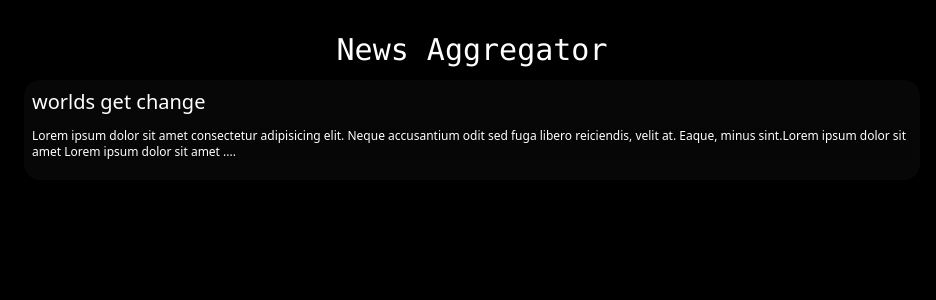
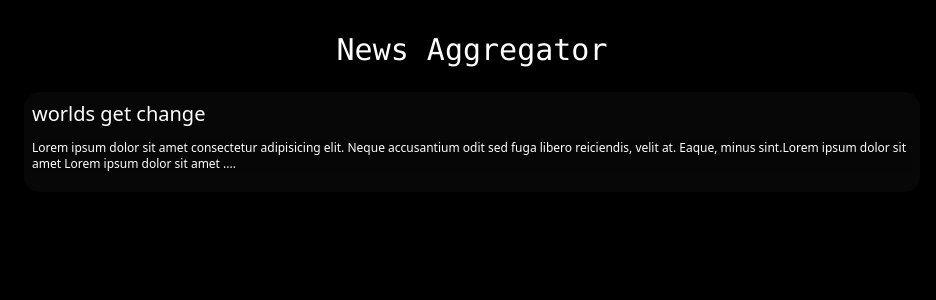
Before and after one commit to axait/news-aggregator, a Next.js app: page / in a window 1280 px wide. Shown: the top 300 px of the page, without its empty margins (168-1104 px from the left). Built offline with nearby package versions, Linux system fonts and the light colour scheme.

Commit message:
add margin in y

```diff
--- a/components/NewsTile.tsx
+++ b/components/NewsTile.tsx
@@ -10,6 +10,7 @@ const NewsTile = () => {
     h-25
     p-2
     rounded-2xl
+    my-3
     '
     >
       <div
```
